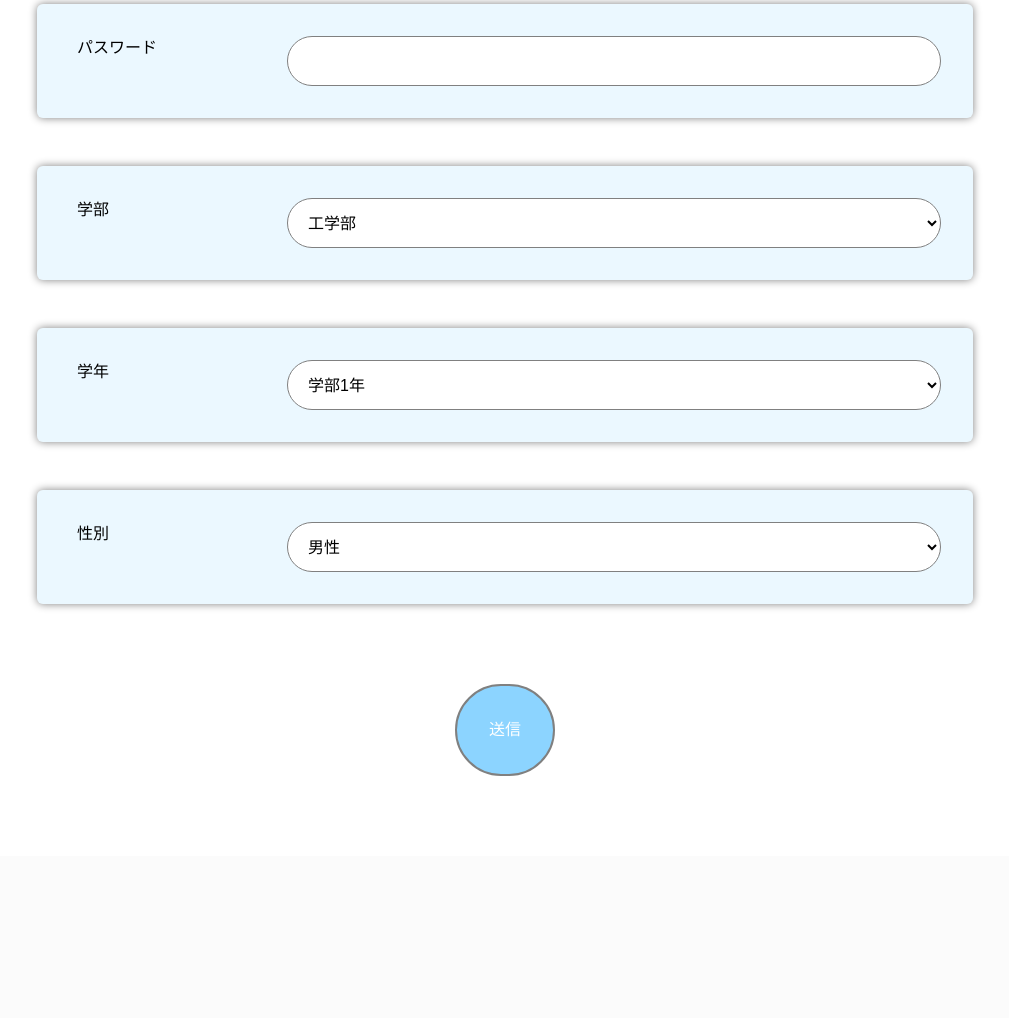
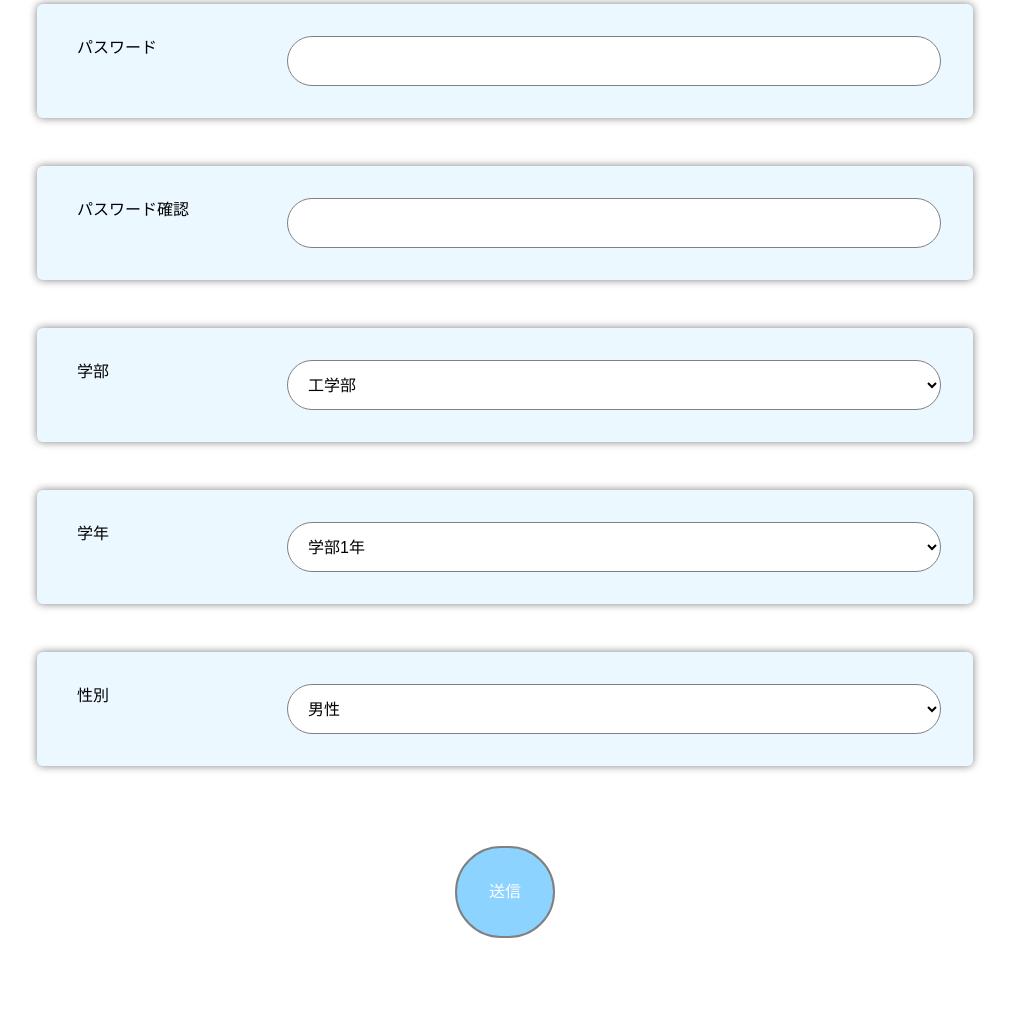
Before and after one commit to Tausei722/rental-umbrella, a Django app: page /form/ in a window 1280 px wide. Shown: the part 440-1458 px from the top of the page, without its empty margins (135-1144 px from the left). Before the commit the page ends 1216 px from the top, so only its background shows below. Run offline with Django 5.2, Linux system fonts and the light colour scheme; some web fonts are replaced.

Commit message:
サインアップの微修正　パスワードの確認

```diff
--- a/umbrellas/forms.py
+++ b/umbrellas/forms.py
@@ -9,6 +9,7 @@ class CustomForm(forms.ModelForm):
     username = forms.CharField(label='名前',widget=forms.TextInput(attrs={'class': 'border border-[#808080] rounded-full px-2 bg-white w-full h-[50px]'}))
     email = forms.EmailField(label='メール',widget=forms.TextInput(attrs={'class': 'border border-[#808080] rounded-full px-2 bg-white w-full h-[50px]'}))
     password = forms.CharField(label='パスワード',widget=forms.TextInput(attrs={'class': 'border border-[#808080] rounded-full px-2 bg-white w-full h-[50px]'}))
+    password_confirm = forms.CharField(label='パスワード確認',widget=forms.TextInput(attrs={'class': 'border border-[#808080] rounded-full px-2 bg-white w-full h-[50px]'}))
     faculty = forms.ChoiceField(choices=STATUS_FACULTY, label='学部',widget=forms.Select(attrs={'class': 'border border-[#808080] rounded-full px-2 bg-white w-full h-[50px] px-4'}))
     grade = forms.ChoiceField(choices=STATUS_GRADE, label='学年',widget=forms.Select(attrs={'class': 'border border-[#808080] rounded-full px-2 bg-white w-full h-[50px] px-4'}))
     sex = forms.ChoiceField(choices=STATUS_SEX, label='性別',widget=forms.Select(attrs={'class': 'border border-[#808080] rounded-full px-2 bg-white w-full h-[50px] px-4'}))
@@ -21,6 +22,11 @@ class CustomForm(forms.ModelForm):
     # パスワードのバリデーション機能(パスワードだけバリデーションを分ける)
     def clean_password(self):
         password = self.cleaned_data.get('password')
+        password_confirm = self.cleaned_data.get('password_confirm')
+
+        if password != password_confirm:
+            raise forms.ValidationError('パスワードが確認と違います')
+
         try:
             validate_password(password)
         except ValidationError as e:
--- a/umbrellas/templates/pages/form.html
+++ b/umbrellas/templates/pages/form.html
@@ -40,6 +40,11 @@
     </div>
 
     <div class="w-3/4 h-full grid grid-cols-[1fr_3fr] px-8 py-8 rounded-md content-shadow content-color">
+      <label class="w-fit px-2" for="{{ form.password_confirm.id_for_label }}">パスワード確認</label>
+      {{ form.password_confirm }}
+    </div>
+
+    <div class="w-3/4 h-full grid grid-cols-[1fr_3fr] px-8 py-8 rounded-md content-shadow content-color">
       <label class="w-fit px-2" for="{{ form.faculty.id_for_label }}">学部</label>
       {{ form.faculty }}
       {% if form.faculty.errors %}
```
Also changed, not shown: db.sqlite3.
